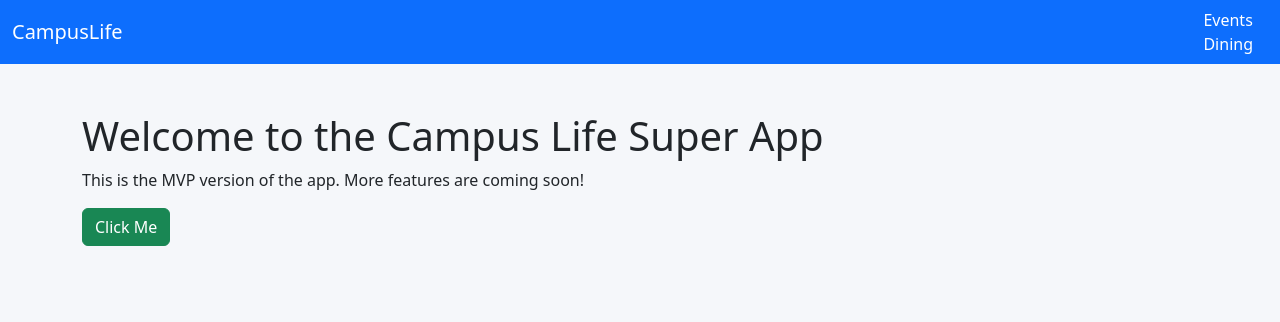
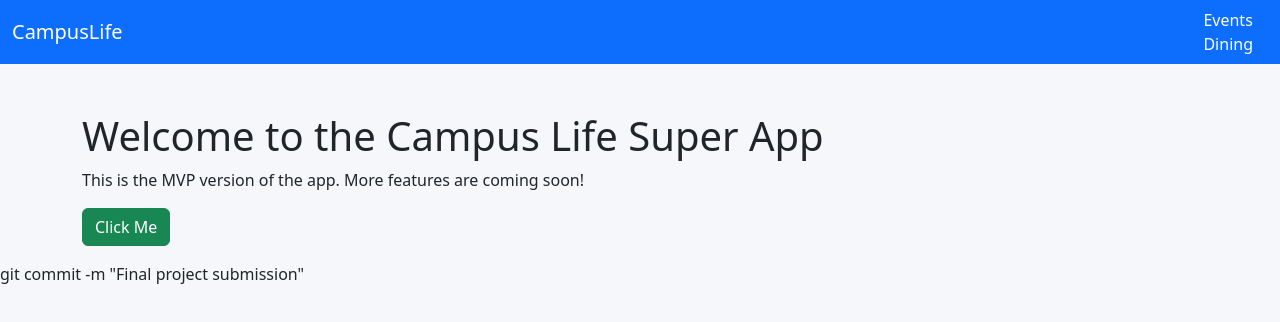
Before and after one commit to tiafluellen/campus-life-super-app, a plain HTML site: page index.html in a window 1280 px wide. Drawn offline with nearby package versions, Linux system fonts and the light colour scheme; files that its build step writes are made by us from their sources; files whose address does not match are found by name.

Commit message:
Update index.html

```diff
--- a/index.html
+++ b/index.html
@@ -37,3 +37,4 @@
   <script src="js/script.js"></script>
 </body>
 </html>
+git commit -m "Final project submission"
```
